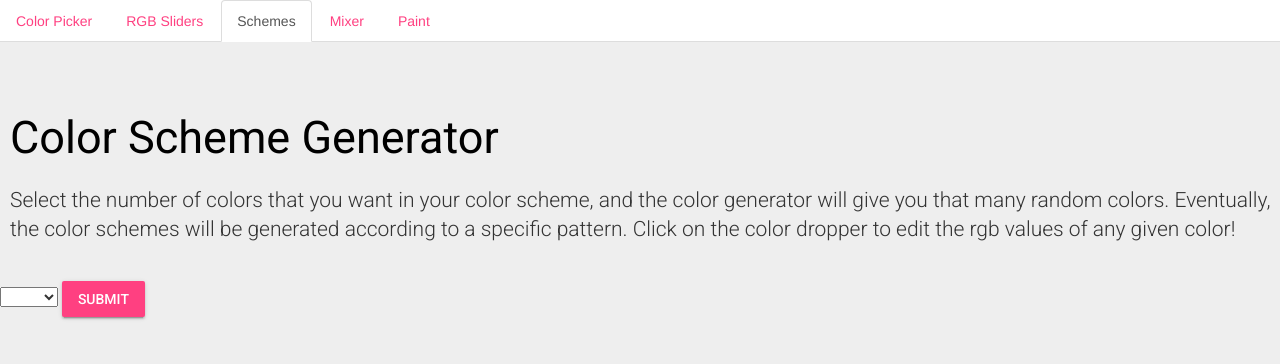
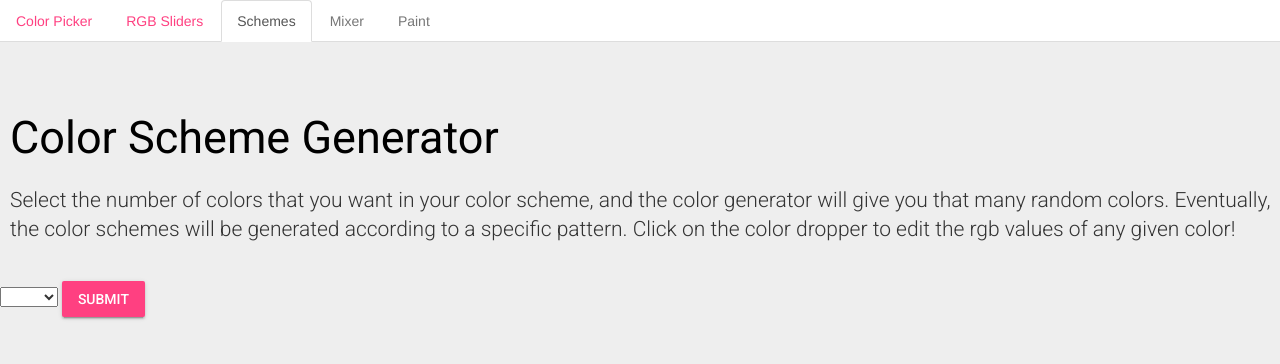
Before and after one commit to debugduck/color-picker, a Python web app: template templates/schemes.html in a window 1280 px wide. Shown: the top 364 px of the page. Run offline with Jinja, Linux system fonts and the light colour scheme; the template is opened without the code that fills it, so the values that code supplies are empty; some libraries are stand-ins or nearby versions.

Commit message:
Disabled the tabs that haven't been implemented yet

```diff
--- a/templates/layout.html
+++ b/templates/layout.html
@@ -12,8 +12,8 @@
 			<li id="picker-tab"><a href="index">Color Picker</a></li>
 			<li id="rgb-tab"><a href="rgb">RGB Sliders</a></li>
 			<li id="schemes-tab"><a href="schemes">Schemes</a></li>
-			<li id="mixer-tab"><a href="">Mixer</a></li>
-			<li id="paint-tab"><a href="">Paint</a></li>
+			<li class="disabled" id="mixer-tab"><a href="">Mixer</a></li>
+			<li class="disabled" id="paint-tab"><a href="">Paint</a></li>
 		</ul>
 		<meta name="viewport" content="width=device-width, initial-scale=1.0">
 		<title> Color Duck</title>
```
